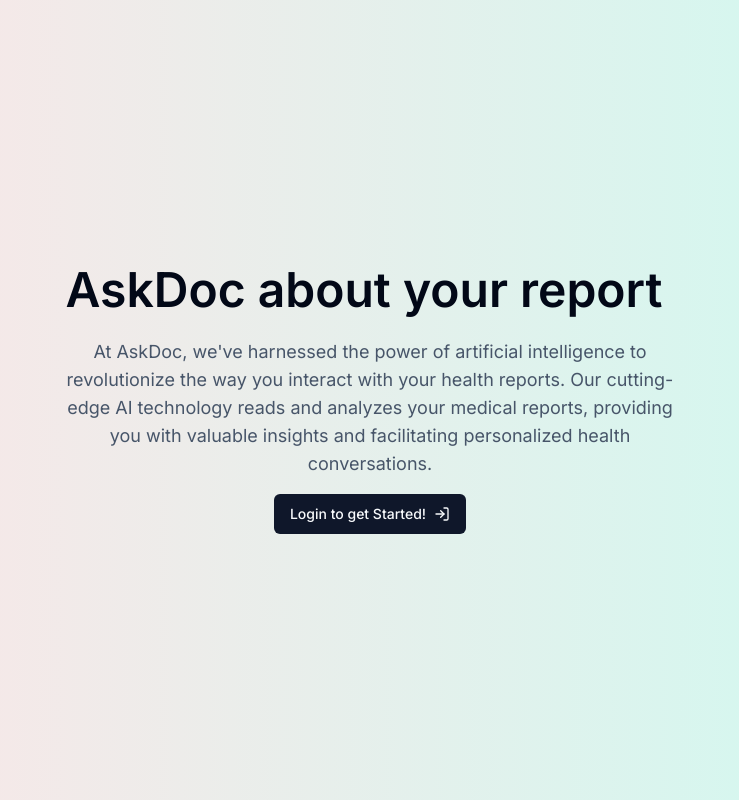
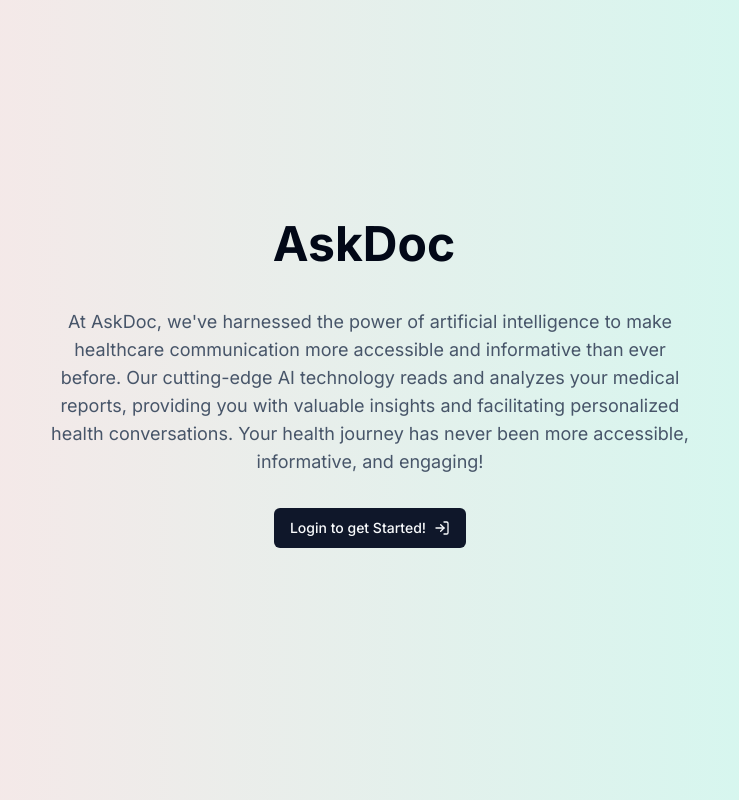
Before and after one commit to tzechong94/askdoc, a Next.js app: page / in a window 1280 px wide. Shown: the whole page, without its empty margins (270-1009 px from the left). Built offline with nearby package versions, Linux system fonts and the light colour scheme; no server answers.

Commit message:
Tidied up index page

```diff
--- a/src/app/page.tsx
+++ b/src/app/page.tsx
@@ -24,41 +24,25 @@ export default async function Home() {
   return (
     <div className="w-screen min-h-screen bg-gradient-to-r from-rose-100 to-teal-100">
       <div className="absolute top-1/2 left-1/2 -translate-x-1/2 -translate-y-1/2">
-        <div className="flex flex-col items-center text-center">
+        <div className="flex flex-col items-center text-center ">
           <div className="flex items-center">
-            <h1 className="mr-3 text-5xl font-semibold">
-              AskDoc about your report
+            <h1 className="mr-3 text-5xl font-bold mb-6">
+              AskDoc
             </h1>
             <UserButton afterSignOutUrl="/" />
           </div>
-          <div className="flex mt-2">
-            {isAuth && firstChat && (
-              <>
-                <Link href={`/chat/${firstChat.id}`}>
-                  <Button>
-                    Ask Now <ArrowRight className="ml-2" />
-                  </Button>
-                </Link>
-                &nbsp;
-                <Link href={`/ask/${firstChat.id}`}>
-                  <Button>
-                    Symtoms How <ArrowRight className="ml-2" />
-                  </Button>
-                </Link>
-                {/* <div className="ml-3">
-                  <SubscriptionButton isPro={isPro} />
-                </div> */}
-              </>
-            )}
-          </div>
           <p className="max-w-full mt-1 text-lg text-slate-600 mt-4">
-            At AskDoc, we&apos;ve harnessed the power of artificial intelligence
-            to revolutionize the way you interact with your health reports. Our
-            cutting-edge AI technology reads and analyzes your medical reports,
-            providing you with valuable insights and facilitating personalized
-            health conversations.
+          {isAuth ? (
+            "Welcome! Explore your health insights by asking AI-Doc for personalized advice about your health concerns, symptoms, and medication queries. " +
+            "AskDoc, a combination of 'Doctor' and 'Document', is a wordplay that embodies our unique approach in using interactive AI to revolutionize " +
+            "the way you interact with your medical documents. Go on, we accept documents in PDF or images in JPG and PNG!"
+          ) : (
+            "At AskDoc, we've harnessed the power of artificial intelligence to make healthcare communication more accessible and informative than ever before. " +
+            "Our cutting-edge AI technology reads and analyzes your medical reports, providing you with valuable insights and facilitating personalized " +
+            "health conversations. Your health journey has never been more accessible, informative, and engaging!"
+          )}
           </p>
-          <div className="w-full mt-4">
+          <div className="w-full mt-8">
             {isAuth ? (
               <FileUpload />
             ) : (
@@ -70,6 +54,26 @@ export default async function Home() {
               </Link>
             )}
           </div>
+          <div className="flex mt-8">
+            {isAuth && firstChat && (
+              <>
+                <Link href={`/chat/${firstChat.id}`}>
+                  <Button>
+                    Retrieve Doc <ArrowRight className="ml-2" />
+                  </Button>
+                </Link>
+                &nbsp;
+                <Link href={`/ask/${firstChat.id}`}>
+                  <Button>
+                    Ask AI-Doc <ArrowRight className="ml-2" />
+                  </Button>
+                </Link>
+                {/* <div className="ml-3">
+                  <SubscriptionButton isPro={isPro} />
+                </div> */}
+              </>
+            )}
+          </div>
         </div>
       </div>
     </div>
--- a/src/components/FileUpload.tsx
+++ b/src/components/FileUpload.tsx
@@ -146,7 +146,7 @@ const FileUpload = () => {
         ) : (
           <>
             <Inbox className="w-10 h-10 text-blue-500" />
-            <p className="mt-2 text-sm text-slate-400">Drop PDF Report Here</p>
+            <p className="mt-2 text-sm text-slate-400">Drop Your Medical Document Here</p>
           </>
         )}
       </div>
--- a/src/lib/s3-server.ts
+++ b/src/lib/s3-server.ts
@@ -16,7 +16,7 @@ export async function downloadFromS3(file_key: string): Promise<string> {
       };
 
       const obj = await s3.getObject(params);
-      const file_name = `/Users/ngyuq/Desktop/HealthHack/Files/${Date.now().toString()}.pdf`;
+      const file_name = `/tmp/tzechong${Date.now().toString()}.pdf`;
       console.log("FILE NAME" + file_name)
 
       if (obj.Body instanceof require("stream").Readable) {
```
